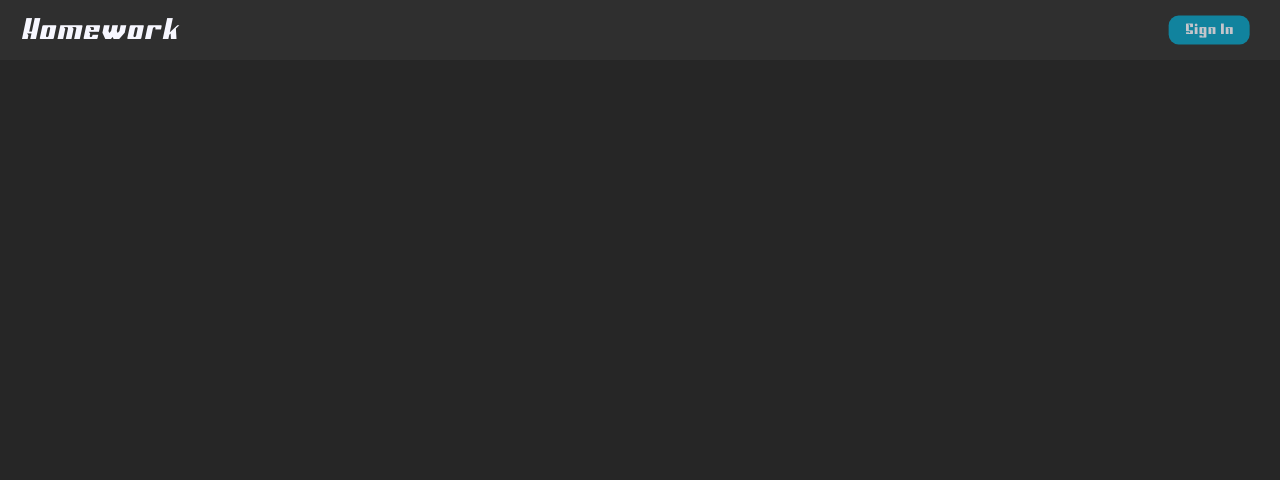
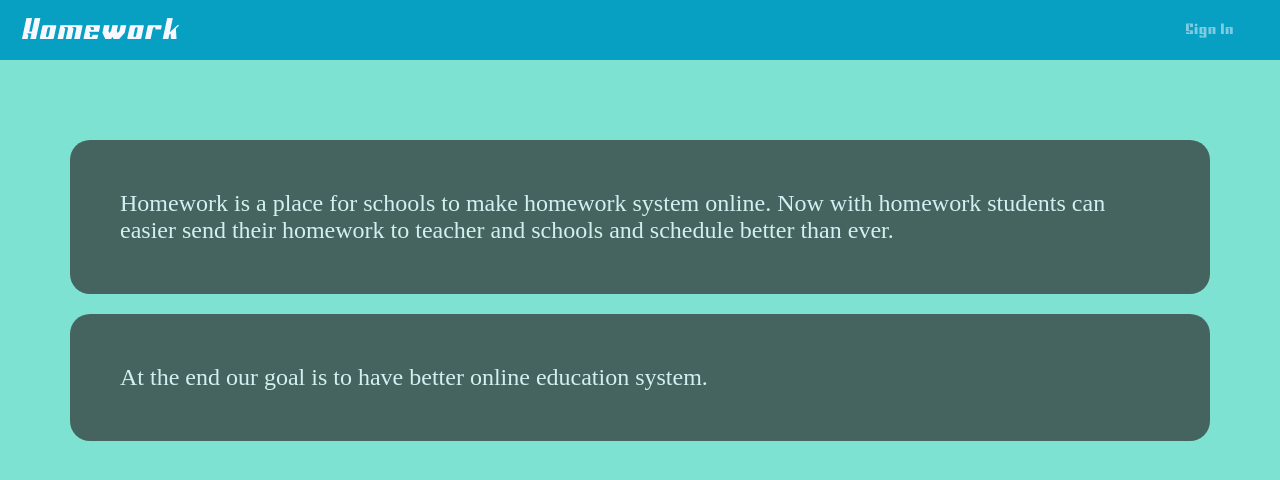
Before and after one commit to Dev-Addict/homework-client, a React (Create React App) app: page / in a window 1280 px wide. Shown: the top 480 px of the page. Built offline with nearby package versions, Linux system fonts and the light colour scheme.

Commit message:
create home page

```diff
--- a/src/components/App.js
+++ b/src/components/App.js
@@ -3,6 +3,7 @@ import {BrowserRouter, Switch, Route} from "react-router-dom";
 
 import Header from "./Header";
 import '../style/components/App.css';
+import Home from "../pages/Home";
 
 function App() {
     return (
@@ -10,6 +11,9 @@ function App() {
             <div className="App">
                 <Header/>
                 <Switch>
+                    <Route path="/">
+                        <Home/>
+                    </Route>
                 </Switch>
             </div>
         </BrowserRouter>
--- /dev/null
+++ b/src/pages/Home.js
@@ -0,0 +1,19 @@
+import React from "react";
+
+import '../style/pages/Home.css';
+
+const Home = () => {
+    return (
+        <div className="home-container">
+            <div className="home-message">
+                Homework is a place for schools to make homework system online. Now with homework students can easier
+                send their homework to teacher and schools and schedule better than ever.
+            </div>
+            <div className="home-message">
+                At the end our goal is to have better online education system.
+            </div>
+        </div>
+    );
+};
+
+export default Home;
--- a/src/style/components/App.css
+++ b/src/style/components/App.css
@@ -19,7 +19,8 @@
 }
 
 html, body {
-    padding: 0;
     margin: 0;
-    background-color: var(--color-raisin-black);
+    background-color: var(--color-middle-blue-green);
+    overflow-x: hidden;
+    padding: 35px 0 0;
 }
--- a/src/style/components/Header.css
+++ b/src/style/components/Header.css
@@ -1,5 +1,5 @@
 .header-container {
-    background-color: var(--color-jet);
+    background-color: var(--color-blue-green);
     position: absolute;
     top: 0;
     width: 100%;
@@ -26,13 +26,13 @@
 
 .header-sign-button {
     border: none;
-    background-color: var(--color-blue-green);
+    background-color: #00000000;
     color: var(--color-ghost-white);
     margin: 10px;
     padding: 4px 16px;
     font-family: sportage, serif;
     font-size: 20px;
-    opacity: 0.75;
+    opacity: 0.5;
     cursor: pointer;
     border-radius: 10px;
     transition: all;
--- /dev/null
+++ b/src/style/pages/Home.css
@@ -0,0 +1,13 @@
+.home-container {
+    padding: 50px;
+    color: var(--color-ghost-white);
+}
+
+.home-message {
+    background-color: var(--color-jet);
+    padding: 50px;
+    margin: 20px;
+    font-size: 24px;
+    opacity: 0.7;
+    border-radius: 20px;
+}
```
